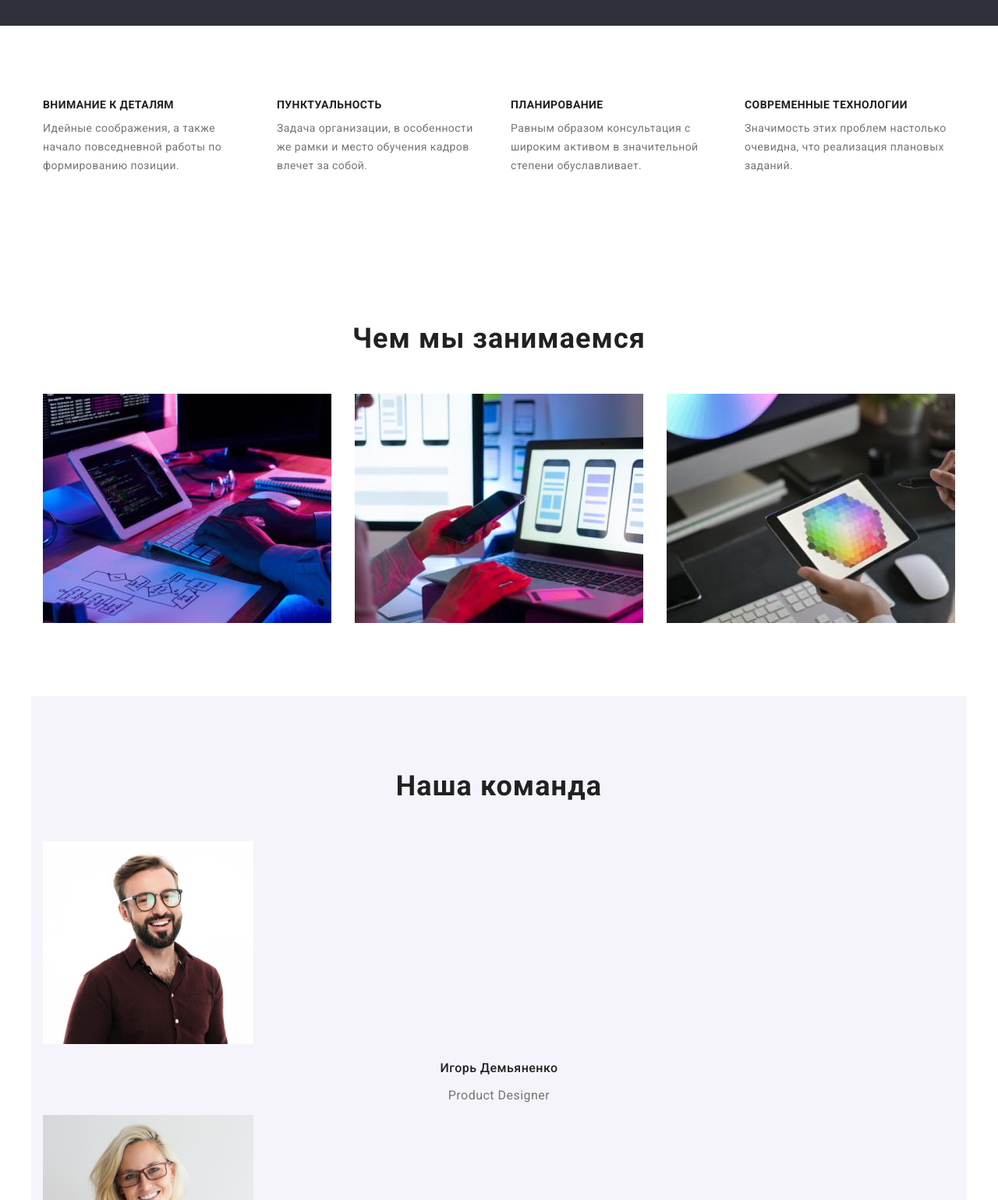
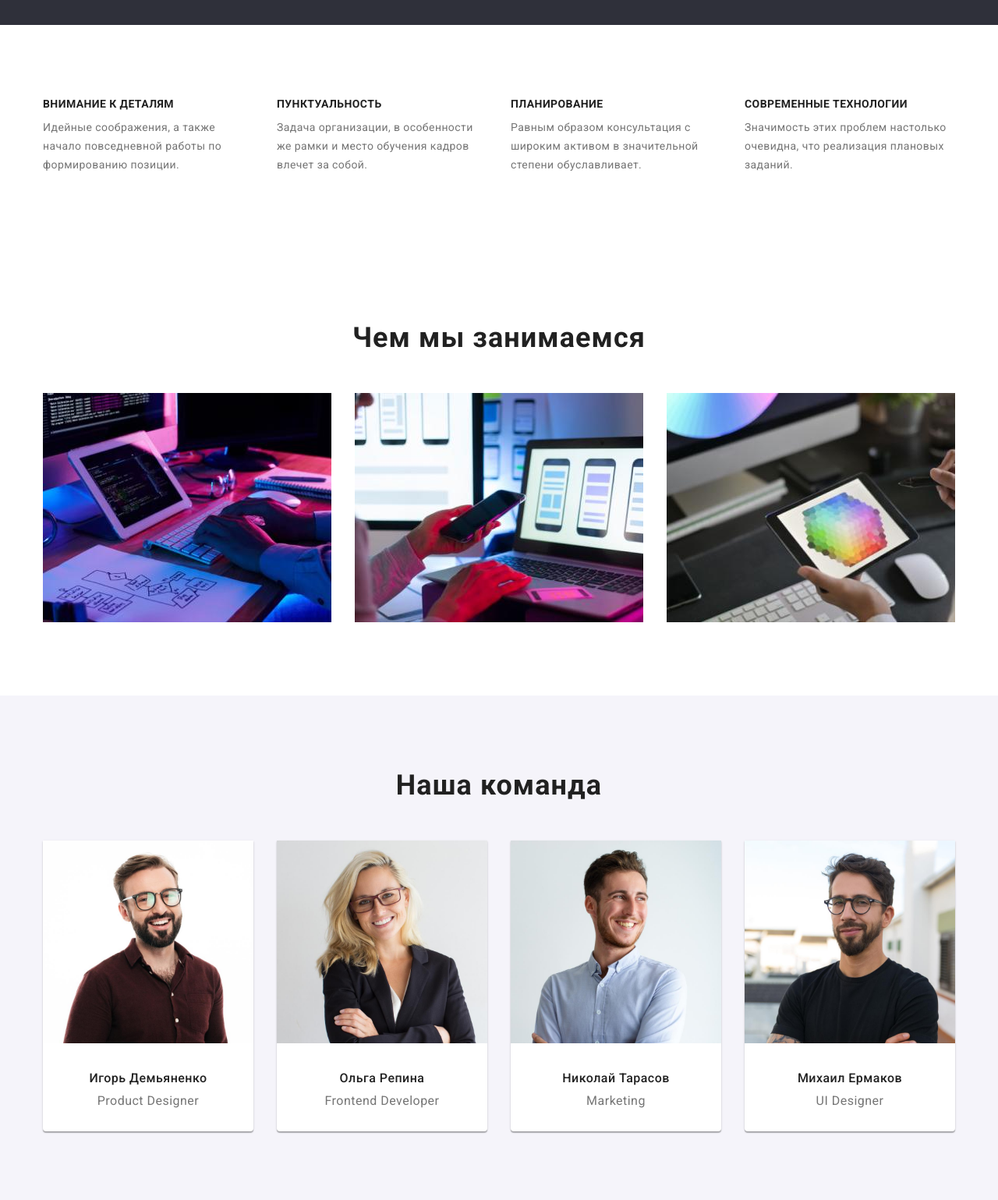
Before and after one commit to VladimirKoshovec/goit-markup-hw-03, a plain HTML site: page index.html in a window 1280 px wide. Shown: the part 650-2189 px from the top of the page at 78% size. Drawn offline with nearby package versions, Linux system fonts and the light colour scheme.

Commit message:
14072022

```diff
--- a/css/styles.css
+++ b/css/styles.css
@@ -35,9 +35,6 @@
        padding: 0;
 }
 
-
-
-
 /*---------------------------CONTAINER----------------------*/
 .container {
     display: block;
@@ -60,6 +57,9 @@ body {
     font-family: Roboto, sans-serif;
     color: var(--brandgray);
     font-weight: 400;
+
+    /*max-width: 1600px;*/
+
 }
 
 /*---------------------------HEADER----------------------*/
@@ -135,7 +135,7 @@ body {
 
 
 .pagehader{
-    border-bottom: 1px solid #ECECEC;
+    /*border-bottom: 1px solid #ECECEC;*/
 }
 
 /*---------------------------/HEADER----------------------*/
@@ -149,7 +149,6 @@ body {
     display: block;
     padding-top: 200px;
     padding-bottom: 200px;
-    max-width: 1600px;
     margin-left: auto;
     margin-right: auto;
 }
@@ -254,9 +253,39 @@ body {
 /*------------------------/specialization------------------------*/
 
 
-/*tem*/
+/*------------------------team------------------------------------*/
 .team{
    background-color: var(--dbgcolorgray);
+}
+
+.team-list{
+    margin: 0;
+    padding: 0;
+
+    display: flex;
+
+}
+
+.team-card{
+  background-color: var(--brandwhite);
+
+  display: block;
+  max-width: 270px;
+  border-radius: 0px 0px 4px 4px;
+
+  padding-bottom: 30px;
+
+  box-shadow: 0px 1px 3px rgba(0, 0, 0, 0.12),
+  0px 1px 1px rgba(0, 0, 0, 0.14),
+  0px 2px 1px rgba(0, 0, 0, 0.2);
+}
+
+.team-card:not(:last-child){
+    margin-right: 30px;
+}
+
+.team-pfoto{
+  margin-bottom: 30px;
 }
 
 .team-name{
@@ -266,13 +295,24 @@ body {
     text-align: center;
     color: var(--blacknav);
     letter-spacing: 0.03em;
+
+    margin: 0px;
+    padding: 0px;
+
+    margin-bottom: 10px;
 }
+
 .team-deskrp{
     font-weight: 400;
     font-size: 16px;
     line-height: 1.188;
     text-align: center;
     letter-spacing: 0.03em;
+
+    display: block;
+    margin: 0px;
+    padding: 0px;
+
 }
 
 /*-------------------------PORTFOLIO.HTML------------------------*/
@@ -324,6 +364,7 @@ body {
 /*sitefooter*/
 .sitefooter {
     background-color: var(--dbgcolorblack);
+
 }
 
 /*footer logo*/
--- a/index.html
+++ b/index.html
@@ -17,7 +17,8 @@
 </head>
 
 <body>
-    <header class="pagehader container">
+    <header class="pagehader">
+        <div class="container">
             <nav class="menu">
                 <!--logo-->
                 <a href="./index.html" class="nav-logo"><span>Web</span>Sudio</a>
@@ -33,6 +34,7 @@
                     <li class="nav-item"><a href="tel:+380961111111" class="link">+38 096 111 11 11</a></li>
                 </ul>
             </nav>
+        </div>
     </header>
 
     <main>
@@ -43,12 +45,14 @@
         </section>
 
         <!--principles-->
-        <section class="principles section container ">
+        <section class="principles section">
+            <div class="container">
                 <h2>Наши принципы</h2>
                 <ul class="listnone rinciples-list">
                     <li class="list-item">
                         <h3 class="principles-head">Внимание к деталям</h3>
-                    <p class="principles-deskrp">Идейные соображения, а также начало повседневной работы по формированию
+                        <p class="principles-deskrp">Идейные соображения, а также начало повседневной работы по
+                            формированию
                             позиции.</p>
                     </li>
                     <li class="list-item">
@@ -58,7 +62,8 @@
                     </li>
                     <li class="list-item">
                         <h3 class="principles-head">Планирование</h3>
-                    <p class="principles-deskrp">Равным образом консультация с широким активом в значительной степени
+                        <p class="principles-deskrp">Равным образом консультация с широким активом в значительной
+                            степени
                             обуславливает.</p>
                     </li>
                     <li class="list-item">
@@ -67,13 +72,15 @@
                             заданий.</p>
                     </li>
                 </ul>
+            </div>
         </section>
         <!--specialization-->
-        <section class="specialization section container ">
+        <section class="specialization section">
+            <div class="container">
                 <h2 class="section-h">Чем мы занимаемся</h2>
                 <ul class="specialization-list listnone">
-                <li class="specialization-item"><a href=""><img src="images/img_portfolio1_f.jpg" alt="Программирование"
-                            width="370" height="294" class="specialization-img"></a>
+                    <li class="specialization-item"><a href=""><img src="images/img_portfolio1_f.jpg"
+                                alt="Программирование" width="370" height="294" class="specialization-img"></a>
                     </li>
                     <li class="specialization-item"><a href=""><img src="images/img_portfolio2_f.jpg"
                                 alt="Разработка мобильных приложений" width="370" height="294"
@@ -82,36 +89,44 @@
                     <li><a href=""><img src="images/img_portfolio3_f.jpg" alt="Дизайн" width="370" height="294"
                                 class="specialization-img"></a></li>
                 </ul>
+            </div>
         </section>
         <!--team-->
-        <section class="team section container">
+        <section class="team section">
+            <div class="container">
                 <h2 class="section-h">Наша команда</h2>
-            <ul class="listnone">
-                <li>
-                    <img src="images/img_team_igor_f.jpg" alt="Игорь Демьяненко" width="270" height="260">
+                <ul class="team-list listnone">
+                    <li class="team-card">
+                        <img src="images/img_team_igor_f.jpg" alt="Игорь Демьяненко" width="270" height="260"
+                            class="team-pfoto">
                         <h3 class="team-name">Игорь Демьяненко</h3>
                         <p class="team-deskrp">Product Designer</p>
                     </li>
-                <li>
+                    <li class="team-card">
 
-                    <img src="images/img_team_olga_f.jpg" alt="Ольга Репина" width="270" height="260">
+                        <img src="images/img_team_olga_f.jpg" alt="Ольга Репина" width="270" height="260"
+                            class="team-pfoto">
                         <h3 class="team-name">Ольга Репина</h3>
                         <p class="team-deskrp">Frontend Developer</p>
                     </li>
-                <li>
-                    <img src="images/img_team_nikolai_f.jpg" alt="Николай Тарасов" width="270" height="260">
+                    <li class="team-card">
+                        <img src="images/img_team_nikolai_f.jpg" alt="Николай Тарасов" width="270" height="260"
+                            class="team-pfoto">
                         <h3 class="team-name">Николай Тарасов</h3>
                         <p class="team-deskrp">Marketing</p>
                     </li>
-                <li>
-                    <img src="images/img_team_michail_f.jpg" alt="Михаил Ермаков" width="270" height="260">
+                    <li class="team-card">
+                        <img src="images/img_team_michail_f.jpg" alt="Михаил Ермаков" width="270" height="260"
+                            class="team-pfoto">
                         <h3 class="team-name">Михаил Ермаков</h3>
                         <p class="team-deskrp">UI Designer</p>
                     </li>
                 </ul>
+            </div>
         </section>
     </main>
     <footer class="sitefooter">
+        <div class="container">
             <a href="./index.html" class="sitefooter-logo"><span>Web</span>Sudio</a>
             <address>
                 <ul class="listnone">
@@ -122,6 +137,7 @@
                     <li><a href="tel:+380961111111" class="footer-link">+38 096 111 11 11</a></li>
                 </ul>
             </address>
+        </div>
     </footer>
 </body>
 
```
Lines whose indentation alone changed are shown as unchanged.
